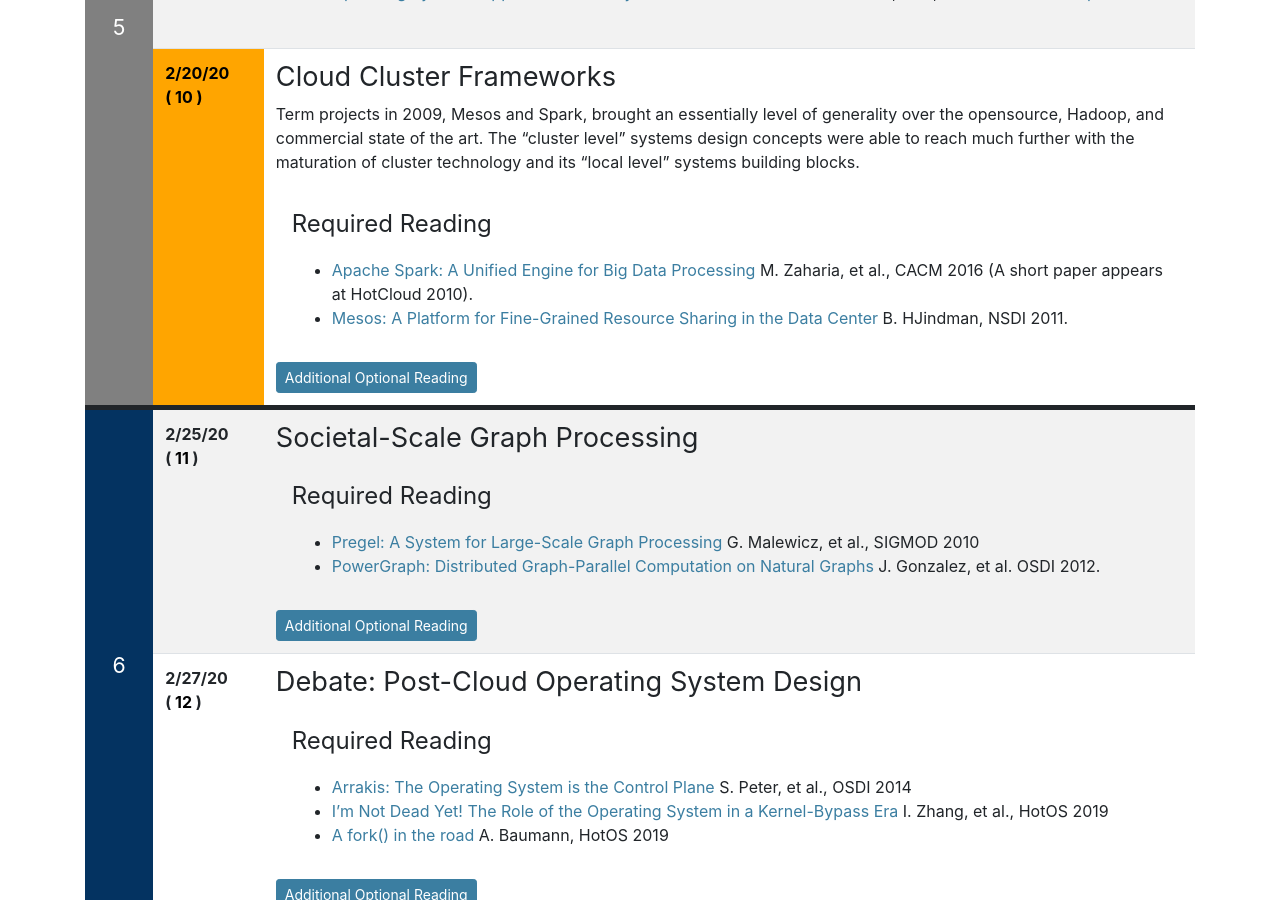
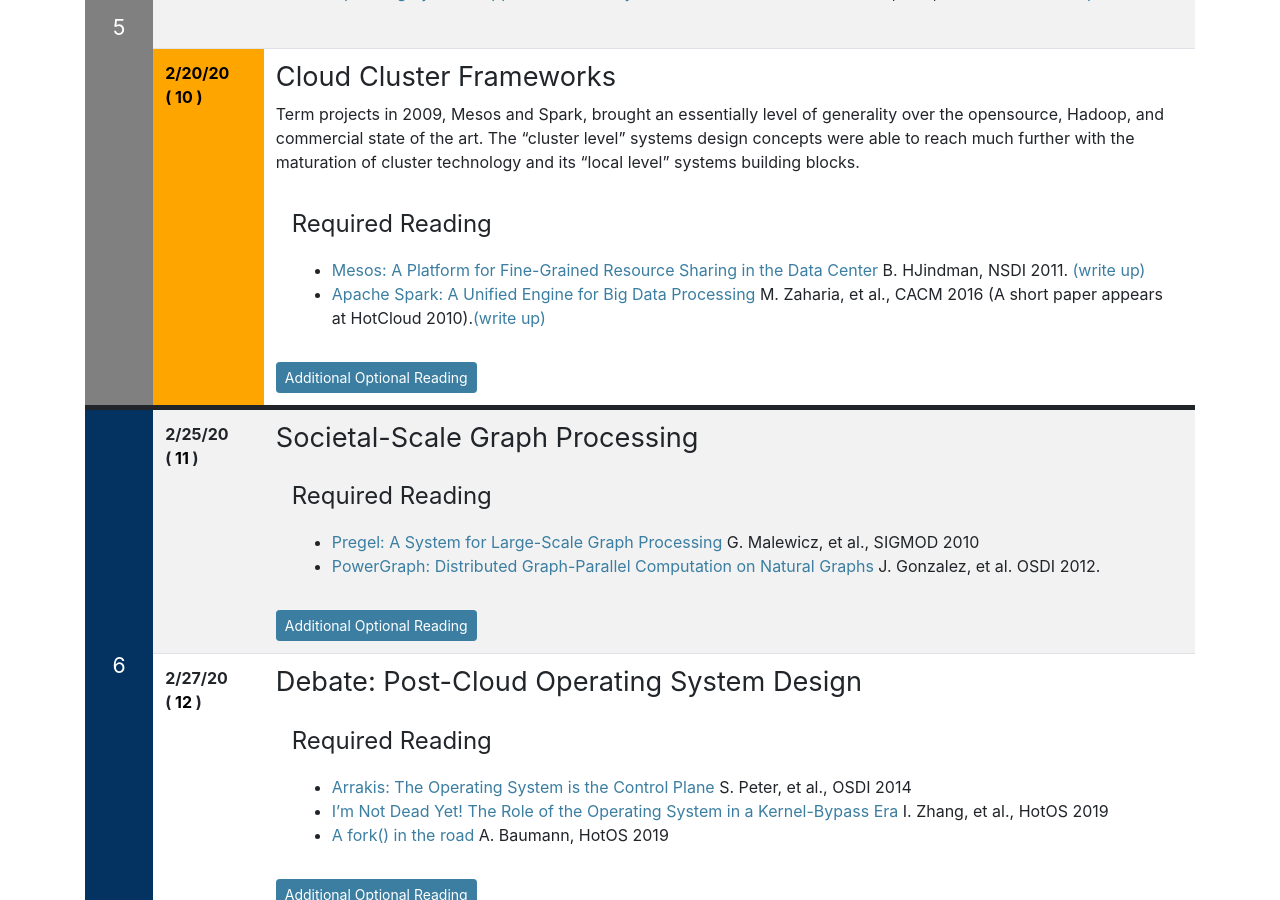
Before and after one commit to deculler/cs262b-sp20, a Jekyll site: the page built from index.md, in a window 1280 px wide and 900 px high, scrolled down 4141 px. Built offline with Jekyll 4.4.1, drawn with Linux system fonts in a browser that asks for light colours; nearby versions of some CDN libraries; our own code applies the rules of GitHub Pages for plain Markdown files.

Commit message:
L10 writeups

```diff
--- a/index.md
+++ b/index.md
@@ -302,10 +302,9 @@ technology and its "local level" systems building blocks.
 
 <div class="reading">
 <div class="required_reading" markdown="1">
+* [Mesos: A Platform for Fine-Grained Resource Sharing in the Data Center](https://www.usenix.org/conference/nsdi11/mesos-platform-fine-grained-resource-sharing-data-center) B. HJindman, NSDI 2011. [(write up)](https://docs.google.com/forms/d/e/1FAIpQLSc8UZL86Lngd1YJ8m6Gw8sjENTRUiohzvhkhZelBLPKJoUpBg/viewform)
 * [Apache Spark: A Unified Engine for
-Big Data Processing](https://people.eecs.berkeley.edu/~alig/papers/spark-cacm.pdf) M. Zaharia, et al., CACM 2016 (A short paper appears at HotCloud 2010).
-* [Mesos: A Platform for Fine-Grained Resource Sharing in the Data Center](https://www.usenix.org/conference/nsdi11/mesos-platform-fine-grained-resource-sharing-data-center) B. HJindman, NSDI 2011.
-
+Big Data Processing](https://people.eecs.berkeley.edu/~alig/papers/spark-cacm.pdf) M. Zaharia, et al., CACM 2016 (A short paper appears at HotCloud 2010).[(write up)](https://docs.google.com/forms/d/e/1FAIpQLScQIMcjUIfWANKNqrTU3hadkEwhfnV5uzBuHMd-jmsWN9KsSQ/viewform)
 </div>
 <div class="optional_reading" markdown="1">
 * [ A Case for NOW (Networks of Workstations)](https://drive.google.com/open?id=1ZVdNe7UddlPxyzo88nCpQEXC2SQqwdkY) T. Anderson et al., IEEE Micro 1995
```
